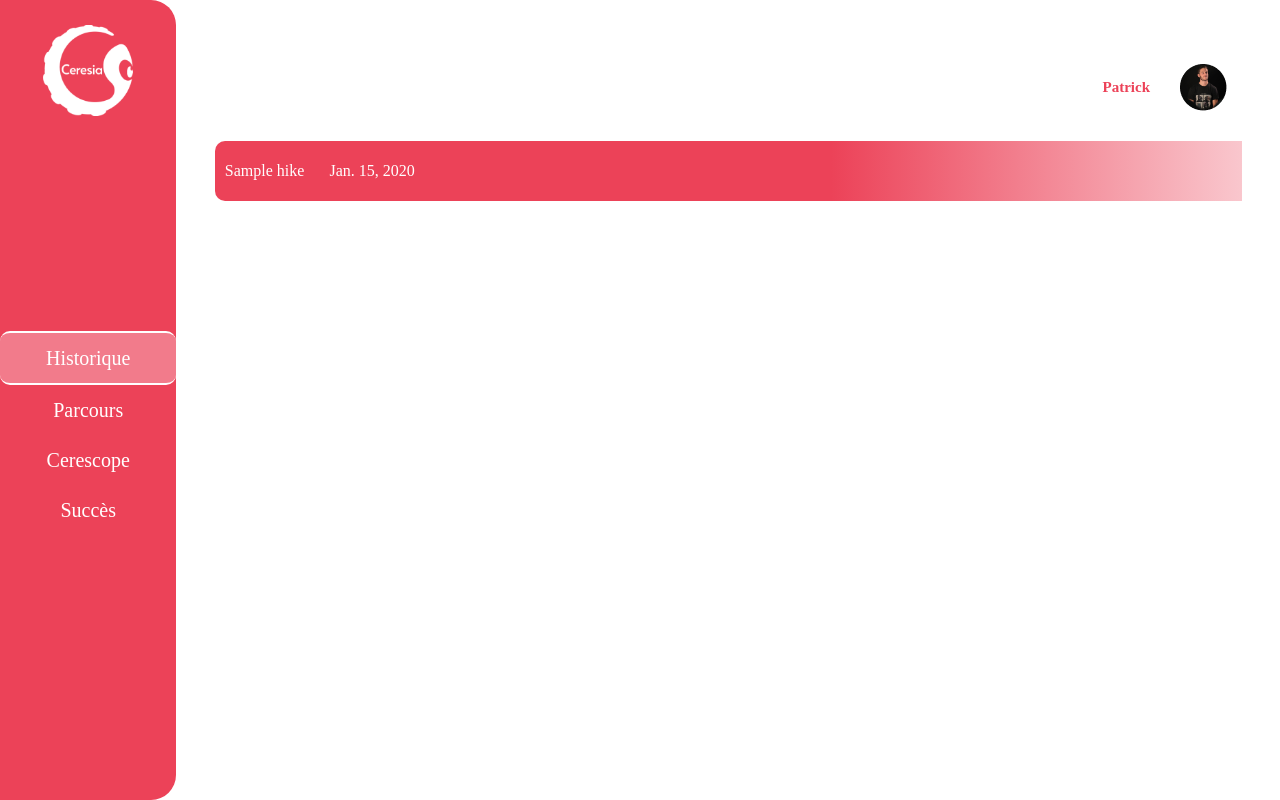
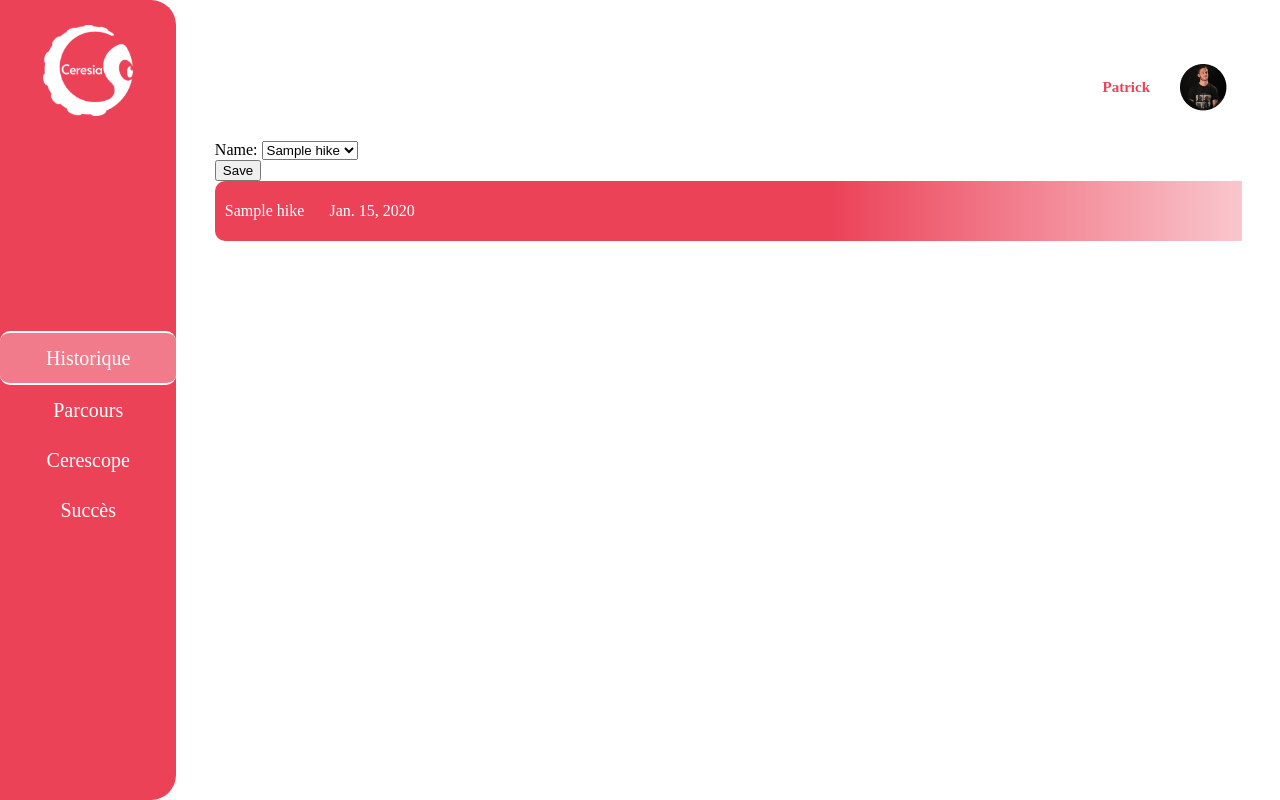
Before and after one commit to UTkraken/CeresiaWebApp, a Django app: page /historique in a window 1280 px wide. Run offline with Django 3.2, Linux system fonts and the light colour scheme; tables that the repository leaves empty hold one stand-in row (values such as "Sample post").

Commit message:
add history form

```diff
--- /dev/null
+++ b/ceresia_web_app/Ceresia/forms.py
@@ -0,0 +1,15 @@
+from django import forms
+from Ceresia.models import Hike
+
+from django.forms import ModelChoiceField
+
+
+class HistoryForm(forms.ModelForm):
+    name = forms.ModelChoiceField(queryset=Hike.objects.all().values_list('name', flat=True), initial=0)
+    print(name)
+
+    class Meta:
+        model = Hike
+        fields = [
+            "name"
+        ]
--- a/ceresia_web_app/Ceresia/templates/ceresia/history.html
+++ b/ceresia_web_app/Ceresia/templates/ceresia/history.html
@@ -10,7 +10,11 @@
 {% block content %}
 
 {%include "ceresia/components/header.html" %}
-
+<form method="POST" action="create_history" enctype="multipart/form-data">
+    {% csrf_token %}
+    {{ form.as_p }}
+     <input type="submit" value="Save" class="btn btn-md btn-secondary">
+</form>
 <div id="history_container">
     {% for h in history %}
           {%include "ceresia/components/history_card.html" with history=h %}
--- a/ceresia_web_app/Ceresia/urls.py
+++ b/ceresia_web_app/Ceresia/urls.py
@@ -11,5 +11,6 @@ urlpatterns = [
     path('historique', views.history, name='history'),
     path('cerescope', views.cerescope, name='cerescope'),
     path('succes', views.achievements, name='achievements'),
+    path('create_history', views.history, name='create_history'),
     path('login', views.login, name='login'),
 ]
--- a/ceresia_web_app/Ceresia/views.py
+++ b/ceresia_web_app/Ceresia/views.py
@@ -1,7 +1,9 @@
+from django.forms import modelformset_factory
 from django.shortcuts import render
 
 from Ceresia.models import Hike, History, Species
 from .filters import HikeFilter, CerescopeFilter, CountyFilter
+from .forms import HistoryForm
 
 from Ceresia import fill_database
 
@@ -28,11 +30,31 @@ def hikes(request):
 
 
 def history(request):
+    # HistoryFormSet = modelformset_factory(Hike, fields=('name',))
+    form = HistoryForm(request.POST or None)
+
     history = History.objects.all()
     context = {
-        'history': history
+        'history': history,
+        'form': form
     }
+
     return render(request, 'ceresia/history.html', context)
+
+
+def create_history(request):
+    # form to input a new student
+    form = HistoryForm(request.POST or None)
+
+    if form.is_valid():
+        instance = form.save(commit=False)
+        instance.save()
+
+    context = {
+        "form": form
+    }
+
+    return render(request, "ceresia/history.html", context)
 
 
 def cerescope(request):
```
